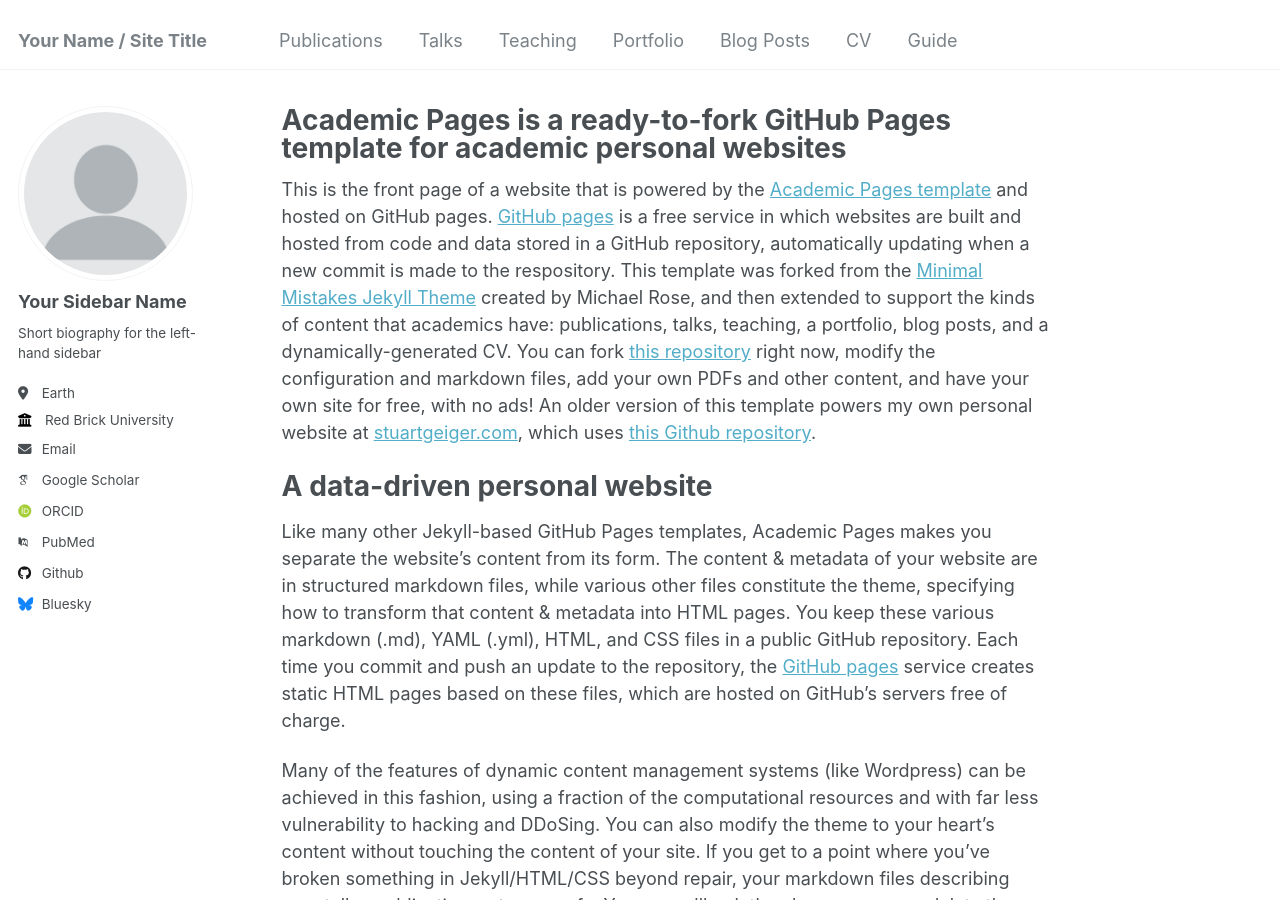
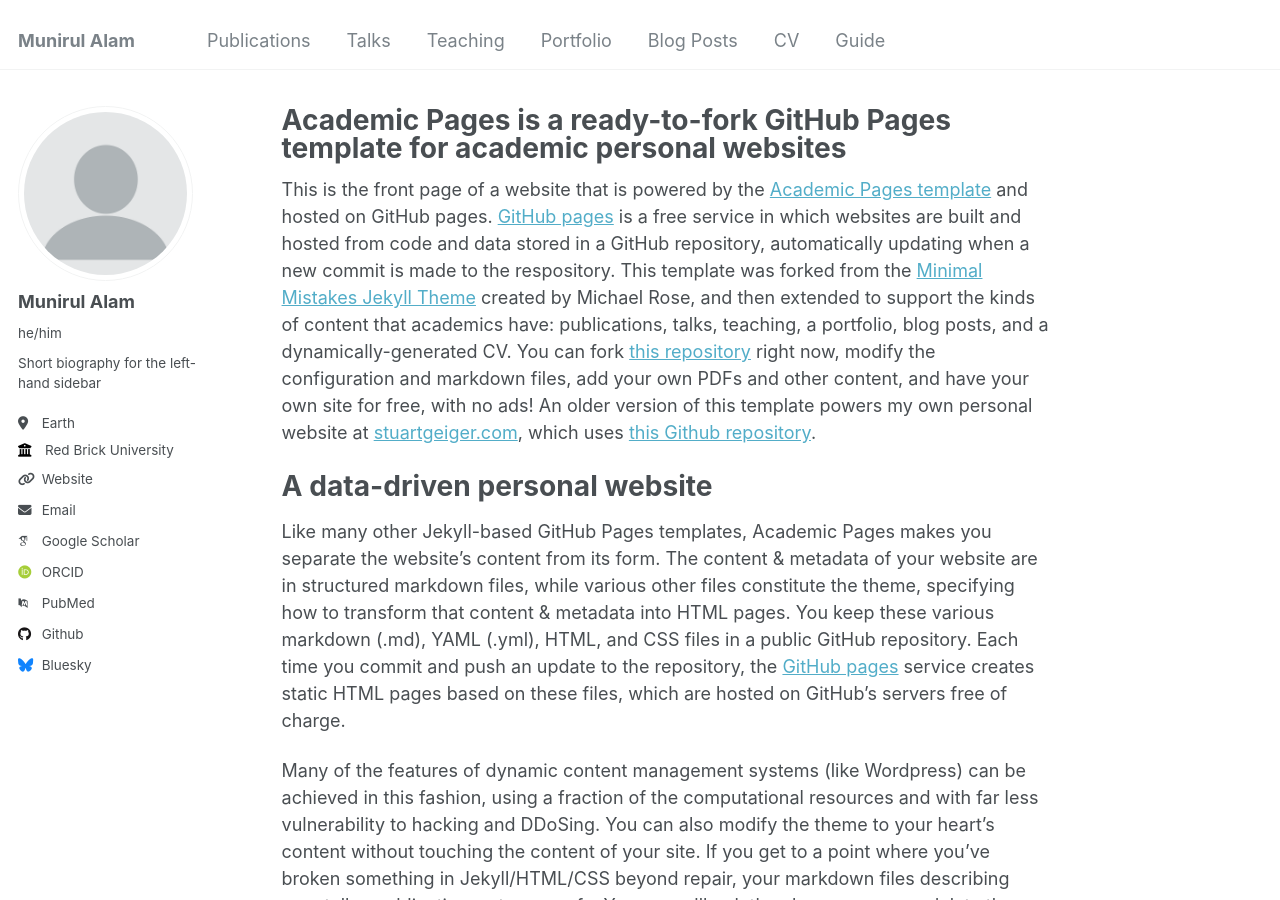
Before and after one commit to Munirul15/Munirul15.github.io, a Jekyll site: the page built from _pages/about.md, in a window 1280 px wide and 900 px high. Built offline with Jekyll 4.4.1, drawn with Linux system fonts in a browser that asks for light colours; some web fonts are replaced.

Commit message:
Update _config.yml

```diff
--- a/_config.yml
+++ b/_config.yml
@@ -8,11 +8,11 @@
 
 # Basic Site Settings
 locale                   : "en-US"
-title                    : "Your Name / Site Title"
+title                    : "Munirul Alam"
 title_separator          : "-"
 name                     : &name "Your Name"
 description              : &description "personal description"
-url                      : https://academicpages.github.io # the base hostname & protocol for your site e.g. "https://mmistakes.github.io"
+url                      : https://munirul15.github.io/ # the base hostname & protocol for your site e.g. "https://mmistakes.github.io"
 baseurl                  : "" # the subpath of your site, e.g. "/blog"
 repository               : "academicpages/academicpages.github.io"
 
@@ -22,12 +22,12 @@
 author:
   # Biographic information
   avatar           : "profile.png"
-  name             : "Your Sidebar Name"
-  pronouns         : # example: "she/her"
+  name             : "Munirul Alam"
+  pronouns         : "he/him"
   bio              : "Short biography for the left-hand sidebar"
   location         : "Earth"
   employer         : "Red Brick University"
-  uri              : # URL
+  uri              : https://munirul15.github.io/
   email            : "none@example.org"
 
   # Academic websites
@@ -98,7 +98,7 @@
   facebook:
     appid                :
     num_posts            : # 5 (default)
-    colorscheme          : # "light" (default), "dark"
+    colorscheme          : "dark"
 staticman:
   allowedFields          : ['name', 'email', 'url', 'message']
   branch                 : "gh-pages" # "master", "gh-pages"
```
